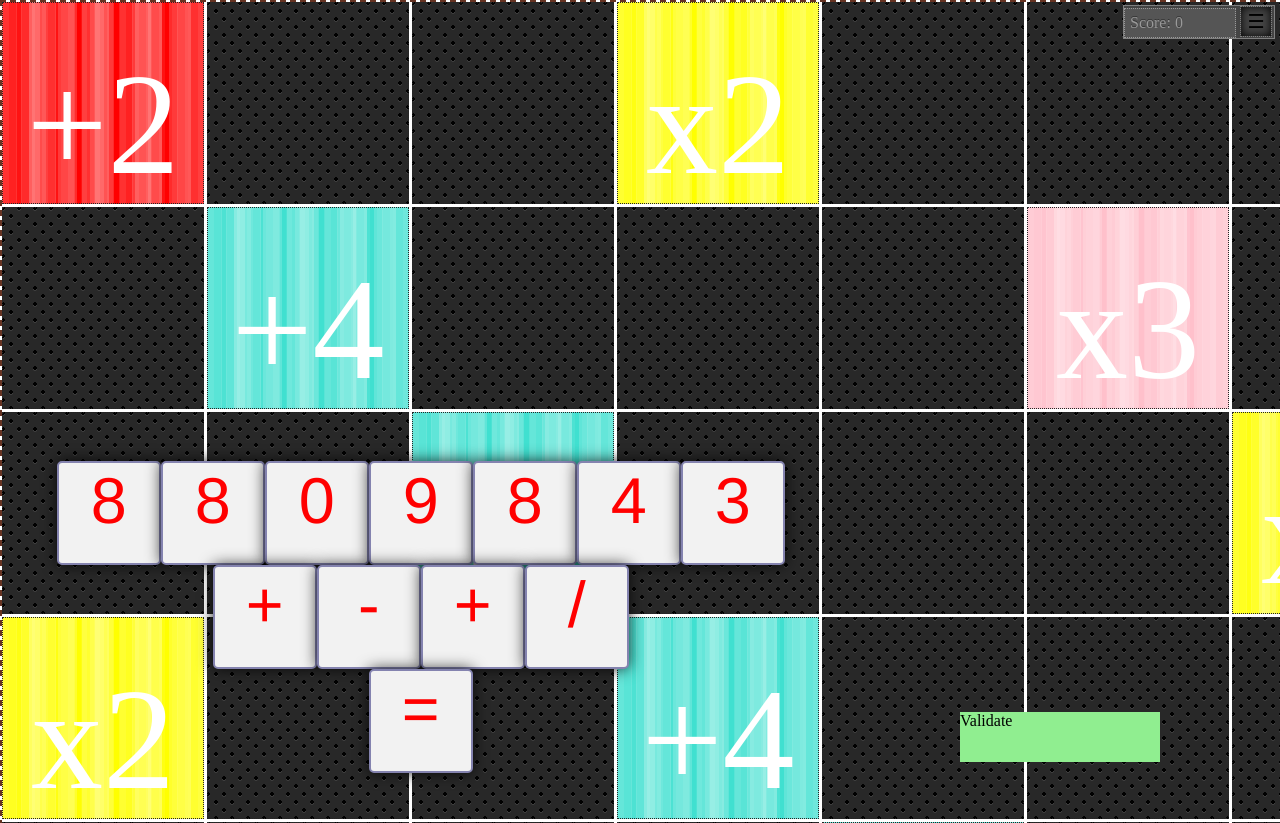
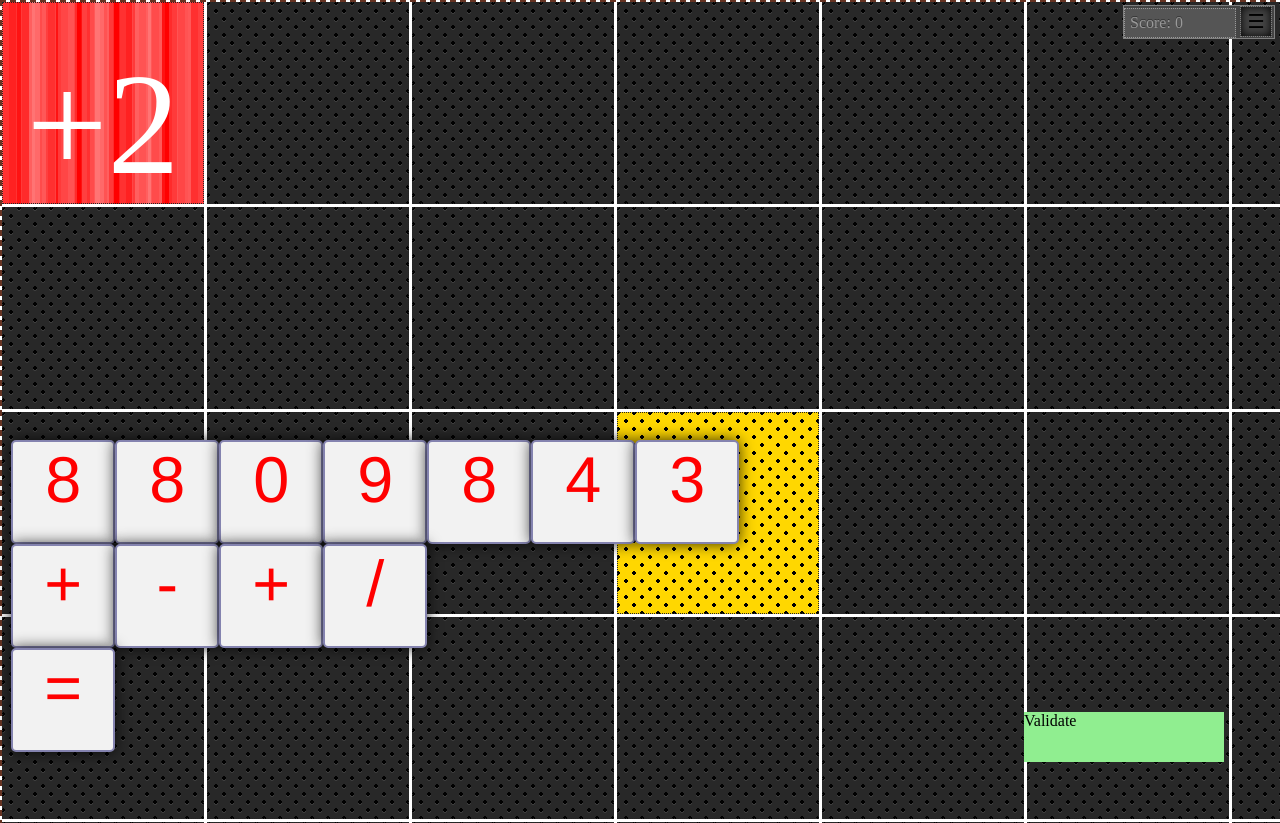
Before and after one commit to Mimieam/MScrab, a plain HTML site: page index.html in a window 1280 px wide. Shown: the top 823 px of the page. Drawn offline with Linux system fonts and the light colour scheme.

Commit message:
made Home Tile for new Player
fixed equation checker
simplified pattern
fixed strange bug thrown by peg

```diff
--- a/css/simplified.css
+++ b/css/simplified.css
@@ -60,26 +60,39 @@ body {
         font-size:3em;
         text-align:center;
         display: inline-block;
+        float:left;
     }
 
     #rack {
         /*border:2px solid #8483af;*/
-        width: 80%;
         margin: 0 auto;
         bottom:10%;
         padding: 0.5em;
         text-align: center;
-        float: left;
-    }
+
+        margin-bottom: 20%;
+        position: fixed;
+        display: list-item;
+}
     #rack ul {
         list-style-type: none;
-    }
+
+        float: left;
+        display: inline-block;
+        height: 0px;
+        text-align: center;
+}
+  #rack ul li{
+        clear: both;
+        text-align: center;
+        /*display: inline-block;*/
+}
 
 #validateBtn{
     position:fixed;
     z-index:100;
     bottom: 2.4em;
-    left: 75%;
+    left: 80%;
     /*width: 18%;*/
     /*height: 100%;*/
     /*margin-top: 0.5em;*/
@@ -124,6 +137,17 @@ body {
     font-family:Helvetica, Arial, sans-serif;
 }
 
+
+.home{
+    /*background: gold;*/
+    /*content:"H";*/
+    /*font-size: 200px;*/
+      background: -webkit-radial-gradient(black 15%, transparent 16%) 0 0, -webkit-radial-gradient(black 15%, transparent 16%) 8px 8px, -webkit-radial-gradient(rgba(255,255,255,.1) 15%, transparent 20%) 0 1px, -webkit-radial-gradient(rgba(255,255,255,.1) 15%, transparent 20%) 8px 9px;
+        background-color: gold;
+        background-size: 16px 16px;
+}
+
+
 .tile{
      z-index:0;
      position: absolute;
@@ -155,6 +179,7 @@ body {
     position:relative;
     width: 100px;
     height: 100px;
+    float: left;
 }
 
 .is-OnBoard
--- a/css/style.css
+++ b/css/style.css
@@ -58,6 +58,12 @@ body {
     background:black;
     border:1px dotted  rgb(37, 37, 37);
     position:relative;
+}
+
+.home{
+    background: gold;
+    content:"H";
+    font-size: 200px;
 }
 
 /*0 = empty
--- a/js/client.js
+++ b/js/client.js
@@ -157,22 +157,47 @@ Game.getBrowserDimension = function  (argument) {
    ☐ if the left right hand side of the equation are equal....
 Arr is the array of chips to be evaluated.
 */
-Game.rulesValidator = function (Arr, name) {
+Game.rulesValidator = function (Arr, ArrValues_str , name) {
 	name !== undefined ? this.name = name : this.name ="general";
 	this.Arr = Arr;
-
+	var linked, gotEqual, res;
 	if (this.name == "general") {
 		//check if make use of a previously disabled
-		is_linked(this.Arr) == true ? console.log("passed check1: is linked"):console.log("not linked");
-		hasEqualSign(this.Arr) == true ? console.log("passed check2: has = sign" ):console.log("no equal sign");
-		checkEquation(this.Arr) == true ? console.log("passed check3: equalities hold" ):console.log("failed equalities");
-
+		(linked = is_linked(this.Arr))?(  // == true ? console.log("passed check1: is linked"):console.log("not linked");
+			(gotEqual = hasEqualSign(this.Arr))?(  // == true ? console.log("passed check2: has = sign" ):console.log("no equal sign");
+				(res = checkEquation(ArrValues_str))? //!= false ? console.log("passed check3: equalities hold" ):console.log("failed equalities");
+				console.log(res): console.log("trouble with evaluation of the expression")
+			): console.log('no =')
+		): console.log('not linked')
+		/*
+			FOR TESTING ONLY - REMOVE THAT IN PRODUCTION
+		*/
+		// linked = is_linked(this.Arr) == true ? console.log("passed check1: is linked"):console.log("not linked");
+		// gotEqual = hasEqualSign(this.Arr) == true ? console.log("passed check2: has = sign" ):consolnolog("no equal sign");
+		// (res = checkEquation(ArrValues_str)) != false ? console.log("passed check3: equalities hold" ):console.log("failed equalities");
+		// linked = true;
+		// gotEqual =true;
+		return (linked && gotEqual && (res!=false)) ? res: undefined;
 	}
 
 	// this function generate a string from the Array of used chips and check if they form a valid equation
-	function checkEquation(Arr){
+	function checkEquation(ArrValues_str){
 		// non linked equations
-			// var i = this.
+			var equation = ArrValues_str; // convert array to string
+		console.log(equation);
+			equation = equation.replace(/<\/?[^>]+(>|$)/g, ""); //remove span tags
+		console.log(equation);
+			equation = equation.replace(/\|/g,''); //remove | delimiter
+			equation = equation.replace(/\,/g,''); //remove | delimiter
+		console.log(equation);
+		try{
+			// return EquationParser.parse(_myEquation);  //Peg.js generated grammar parser
+			console.log("equation Left handside"+equation.split('=')[0])
+			  //return the left handside of the equation - EVIL EVAL - I will change this monstruositywhen i'm rested ...
+			return (EquationParser.parse(equation) ? eval(equation.split('=')[0]):false);  //Peg.js generated grammar parser
+		}catch(e){
+			console.error(e);
+		}
 
 	}
 
@@ -196,7 +221,7 @@ Game.rulesValidator = function (Arr, name) {
 
 		while (i-- && res == false) {
 			$chip = Arr[i];
-			if ($chip.attr("data-status") == "disabled" && $chip.attr("data-status") !== undefined) {
+			if (($chip.parent().attr("data-status")== "home" || $chip.attr("data-status") == "disabled")) { // probably a redundant condition - actually i know it's redundant
 				res =true;
 			};
 		}
@@ -326,15 +351,18 @@ function Tile(T, L, status, type) {
 					// if(!$(this).hasClass("transform-h-x"))  // just messing around with 2.5D
 					//$(".tile").addClass('transform-h-x');
 
-					$("#board").on('dblclick', '.chip', function() {
-						var $chip = $(this);
+					// $('#board').on('dblclick', '.chip p', function() {
+					$("#board").on('dblclick','.chip p', function() {
+						var $chip = $(this).parent();
+						// Mimi.rack.sendInvalidBackToRack([$chip])
+						console.log($chip +"-status- :"+$chip.attr("data-status"));
 						if ($chip.attr("data-status") != "disabled") {
 							$chip.attr("data-status", "active")
 								.attr("data-row", null)
 								.attr("data-col", null);
 
 							$chip.removeAttr("style");
-							$chip.addClass("is-BackOnRack").removeClass("is-OnBoard").detach()
+							$chip.addClass("is-BackOnRack").css('background','rgb(242, 242, 242)').removeClass("is-OnBoard").detach()
 							// console.log($chip.data('type'));
 							if ($chip.data('type') == "num") $('#rack ul li:nth-child(1)').append($chip);
 							if ($chip.data('type') == "op") $('#rack ul li:nth-child(2)').append($chip);
@@ -345,6 +373,8 @@ function Tile(T, L, status, type) {
 							}); //remove from usedChip if we remove the chip from the board
 						}
 					});
+
+
 
 					if ($(this).children('div').length == 0) {
 						// ui.draggable.css({
@@ -484,21 +514,37 @@ function Board (divName,r,c,ch,cw,w,h) {
 			this.patternStr = "";
 			this.cols = c || Math.floor(this.height / CSSs.cell_h);
 			this.rows = r || Math.floor(this.width / CSSs.cell_w);
-			this.pattern =[[4,0,0,1,0,0,0,4,0,0,0,1,0,0,4],
-				           [0,3,0,0,0,2,0,0,0,2,0,0,0,3,0],
-				           [0,0,3,0,0,0,1,0,1,0,0,0,3,0,0],
-				           [1,0,0,3,0,0,0,1,0,0,0,3,0,0,1],
-				           [0,0,0,0,3,0,0,0,0,0,3,0,0,0,0],
-				           [0,2,0,0,0,2,0,0,0,2,0,0,0,2,0],
-				           [0,0,1,0,0,0,1,0,1,0,0,0,1,0,0],
-				           [4,0,0,1,0,0,0,5,0,0,0,1,0,0,4],
-				           [0,0,1,0,0,0,1,0,1,0,0,0,1,0,0],
-				           [0,2,0,0,0,2,0,0,0,2,0,0,0,2,0],
-				           [0,0,0,0,3,0,0,0,0,0,3,0,0,0,0],
-				           [1,0,0,3,0,0,0,1,0,0,0,3,0,0,1],
-				           [0,0,3,0,0,0,1,0,1,0,0,0,3,0,0],
-				           [0,3,0,0,0,2,0,0,0,2,0,0,0,3,0],
-				           [4,0,0,1,0,0,0,4,0,0,0,1,0,0,4]];
+			// this.pattern =[[4,0,0,1,0,0,0,4,0,0,0,1,0,0,4],
+			// 	           [0,3,0,0,0,2,0,0,0,2,0,0,0,3,0],
+			// 	           [0,0,3,0,0,0,1,0,1,0,0,0,3,0,0],
+			// 	           [1,0,0,3,0,0,0,1,0,0,0,3,0,0,1],
+			// 	           [0,0,0,0,3,0,0,0,0,0,3,0,0,0,0],
+			// 	           [0,2,0,0,0,2,0,0,0,2,0,0,0,2,0],
+			// 	           [0,0,1,0,0,0,1,0,1,0,0,0,1,0,0],
+			// 	           [4,0,0,1,0,0,0,5,0,0,0,1,0,0,4],
+			// 	           [0,0,1,0,0,0,1,0,1,0,0,0,1,0,0],
+			// 	           [0,2,0,0,0,2,0,0,0,2,0,0,0,2,0],
+			// 	           [0,0,0,0,3,0,0,0,0,0,3,0,0,0,0],
+			// 	           [1,0,0,3,0,0,0,1,0,0,0,3,0,0,1],
+			// 	           [0,0,3,0,0,0,1,0,1,0,0,0,3,0,0],
+			// 	           [0,3,0,0,0,2,0,0,0,2,0,0,0,3,0],
+			// 	           [4,0,0,1,0,0,0,4,0,0,0,1,0,0,4]];
+
+			this.pattern =[[4,0,0,0,0,0,0,4,0,0,0,0,0,0,4],
+				           [0,0,0,0,0,0,0,0,0,0,0,0,0,0,0],
+				           [0,0,0,0,0,0,0,0,0,0,0,0,0,0,0],
+				           [0,0,0,0,0,0,0,0,0,0,0,0,0,0,0],
+				           [0,0,0,0,0,0,0,0,0,0,0,0,0,0,0],
+				           [0,0,0,0,0,0,0,0,0,0,0,0,0,0,0],
+				           [0,0,0,0,0,0,0,0,0,0,0,0,0,0,0],
+				           [4,0,0,0,0,0,0,5,0,0,0,0,0,0,4],
+				           [0,0,0,0,0,0,0,0,0,0,0,0,0,0,0],
+				           [0,0,0,0,0,0,0,0,0,0,0,0,0,0,0],
+				           [0,0,0,0,0,0,0,0,0,0,0,0,0,0,0],
+				           [0,0,0,0,0,0,0,0,0,0,0,0,0,0,0],
+				           [0,0,0,0,0,0,0,0,0,0,0,0,0,0,0],
+				           [0,0,0,0,0,0,0,0,0,0,0,0,0,0,0],
+				           [4,0,0,0,0,0,0,4,0,0,0,0,0,0,4]];
 
 			this.top_left_corner =  {
 				"x":0,
@@ -876,16 +922,18 @@ function ChipHolder(_DOM_element) {
 
 	this.sendInvalidBackToRack = function (Arr) {
 		var $chip;
-		for (var i = 0; i < Arr.length; i++) {
-
+		// for (var i = 0; i < Arr.length; i++) {
+		var i = 0;
+		while(Arr.length!=0) {
 			$chip = Arr[i];
 			if ($chip.attr("data-status") != "disabled") {
 					$chip.attr("data-status", "active")
 						.attr("data-row", null)
 						.attr("data-col", null);
+					//reset css of chips
 
 					$chip.removeAttr("style");
-					$chip.addClass("is-BackOnRack").removeClass("is-OnBoard").detach()
+					$chip.addClass("is-BackOnRack").css('background','rgb(242, 242, 242)').removeClass("is-OnBoard").detach()
 					// console.log($chip.data('type'));
 					if ($chip.data('type') == "num") $('#rack ul li:nth-child(1)').append($chip);
 					if ($chip.data('type') == "op") $('#rack ul li:nth-child(2)').append($chip);
@@ -895,6 +943,7 @@ function ChipHolder(_DOM_element) {
 						return v.attr('id') == $chip.attr('id') ? false : true;
 					}); //remove from usedChip if we remove the chip from the board
 			};
+			i = Arr.length - 1;
 		}
 	}
 
@@ -915,7 +964,8 @@ var Client = function (name,homeTile) {
 	'use strict';
 	this.name=name;
 	var score = 0;
-	this.home = homeTile;
+	this.home = beMyHome(homeTile);
+
 	this.Move = "";
 	this.equation = "";
 	this.equationChip = [];
@@ -935,7 +985,7 @@ var Client = function (name,homeTile) {
 
 	function pSetScore(num) {
 		if(!isNaN(num))
-			score +=num;
+			score += parseInt(num);
 	}
 
 	this.getScore = function() {  // priviledge function - will access my private function - don't work with prototype... sigh..
@@ -951,13 +1001,22 @@ var Client = function (name,homeTile) {
 		return this.home;
 	};
 
-	this.printUsedTile = function (argument) {
-		var currChip="";
-		for (var i = this.usedChip.length - 1; i >= 0; i--) {
-			currChip +=" "+ $(this.usedChip[i]).html();
-		}
-		return currChip;
+
+	function beMyHome() { // TODO: add condition to be a home tile
+		var self = $(homeTile);
+		self.removeClass("pattern").addClass("home").attr({"data-status":"home"});
+		console.log(self);
+		return self;
 	};
+
+
+	// this.printUsedTile = function (argument) {
+	// 	var currChip="";
+	// 	for (var i = this.usedChip.length - 1; i >= 0; i--) {
+	// 		currChip +=" "+ $(this.usedChip[i]).html();
+	// 	}
+	// 	return currChip;
+	// };
 
 	function getChipNeighbor (orientation,element){
 		var Row = parseInt($(element).attr('data-row'), 10);    // (10) here is the radix parameter for parseInt
@@ -1084,13 +1143,10 @@ var Client = function (name,homeTile) {
 // console.log(this.equation);
 		console.log(this.usedChip);
 		var $weightedEquation = [];
-		for (var i = 0; i < this.usedChip.length; i++) {
+		for (var i = 0; i < this.equationChip.length; i++) {
 			 $weightedEquation.push(myBoard.applyPatternForValidation(this.equationChip[i]));
 		};
 			 console.log($weightedEquation);
-		// for (var i = 0; i < this.usedChip.length; i++) {
-		// 	 console.log((this.usedChip[i][0]));
-		// };
 
 		console.log("let's parse the equation: ");
 
@@ -1098,29 +1154,33 @@ var Client = function (name,homeTile) {
 		// console.log(equation);
 		// 	equation = equation.replace(/\|/g,''); //remove | delimiter
 		console.log(equation);
-		try{
-			console.log(this.equationChip.toString());
-			printChips(this.equationChip);
+
+			// console.log(this.equationChip.toString());
+			var chipStr = printChips(this.equationChip);
+			// printChips($weightedEquation[0]);
+			// printChips($weightedEquation);
 			// console.log(this.equationChip.toString());
 			// var result = this.parseEquation(equation);
-			var result = this.parseEquation($weightedEquation);
+			// var result = this.parseEquation($weightedEquation[0]);
 			// console.log(this.parseEquation("3=3=3"));
 			// console.log(this.parseEquation("3+2*2=7+9-8-1=2*3+1"));
 			// console.log(this.parseEquation("2=2=2+1"));
-			console.log(result);
+			// console.log(result);
+		try{
 
 		}catch(e){
 			console.error(e);
 			this.rack.sendInvalidBackToRack (this.usedChip);
 		}
 
-		console.log(result);
+		// console.log(result);
 		console.log($(this.usedChip[this.usedChip.length -1 ]));
-
-		if ( Game.rulesValidator ($weightedEquation) ){//  validation condition
+			var result = 0;
+		if ( (result = Game.rulesValidator ($weightedEquation,chipStr)) != undefined ){//  validation condition
+			// if(isNaN(result))
 			this.setScore(result);
 			$('#info span').text(this.getScore());
-			var visualFB = new visualFeedback(false ,result, $(this.usedChip[this.usedChip.length -1 ]))
+			var visualFB = new visualFeedback(true ,result, $(this.usedChip[this.usedChip.length -1 ]))
 			visualFB.GetSelf().animate({
 				'top': '-='+ (CSSs.cell_h +100)+'px',
 				'opacity':"0",
@@ -1174,19 +1234,21 @@ var Client = function (name,homeTile) {
 	};
 };
 
+/*print the values of a array of DOM - used to print the Chips to be served to the equation parser*/
 function printChips (Arr) {
 	var res = "";
 	for (var i = 0; i < Arr.length; i++) {
 		res += Arr[i][0].innerHTML;
 	};
 	console.log(res);
+	return res;
 }
 /*================================================================================================*/
 
 // board (div, row, column,  cell height, cell width ,  width -pixel , height -pixel)
 	var myBoard = new Board("#board",15,15);
 	myBoard.buildGrid("#board",CSSs,0,0);
-	Mimi = new Client("Mimi");
+	Mimi = new Client("Mimi","#tile_34"); //tile_34 = home tile
 	Game.setWorldDim();
 	$('#board').draggable({ //will be move into Board class soon
 		// drag: function (event, ui) {
```
Also changed, not shown: img/hahaBugFound.png (added), 1 other file.
